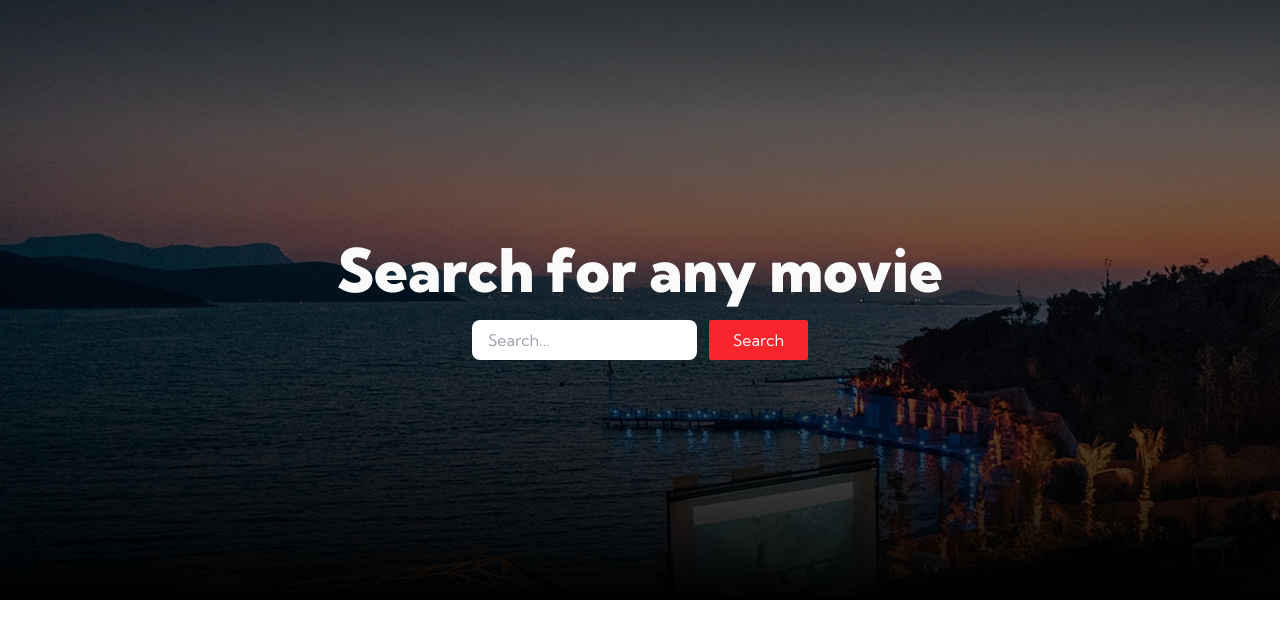
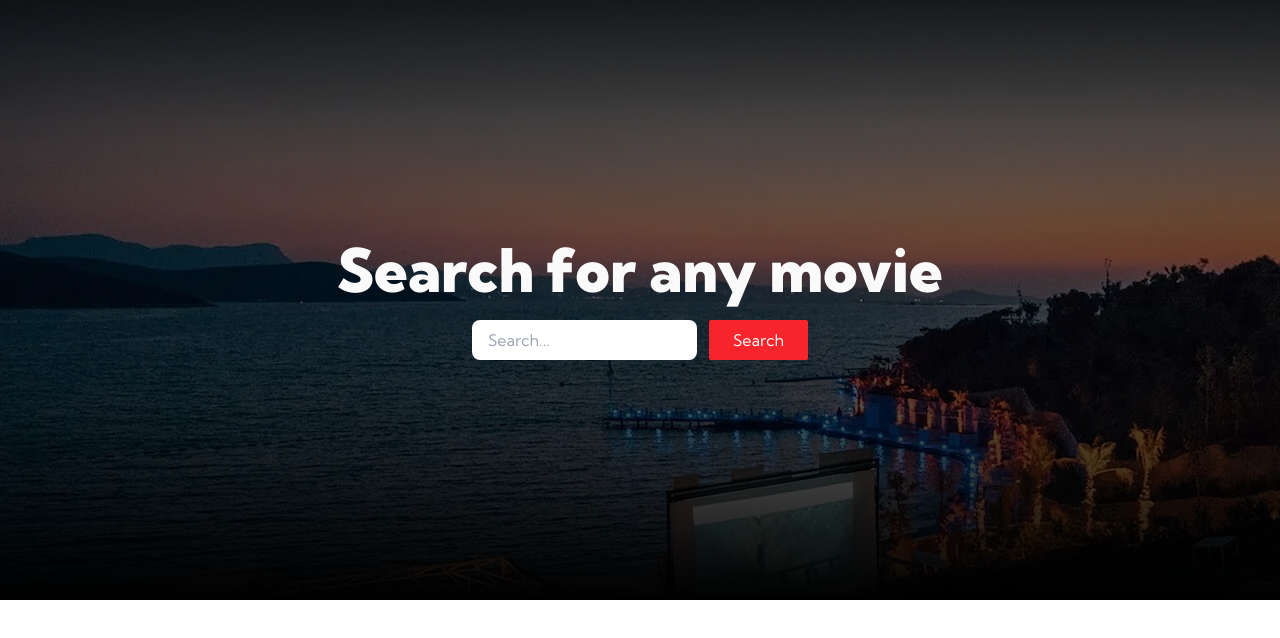
Before and after one commit to maciek617/movie-app, a React (Vite) app: page / in a window 1280 px wide. Shown: the top 638 px of the page. Built offline with nearby package versions, Linux system fonts and the light colour scheme.

Commit message:
update tailwind variables

```diff
--- a/tailwind.config.js
+++ b/tailwind.config.js
@@ -6,11 +6,12 @@ export default {
       colors: {
         'my-white': 'rgb(250, 250, 250)',
         'my-red': '#F9252C',
-        'my-black': '#160102',
+        'my-black': '#010101',
+        darken: 'rgba(0, 0, 0, 0.95)',
       },
       backgroundImage: {
         'hero-pattern':
-          'linear-gradient(to bottom, rgba(0,0,0,0) 20%, rgba(0,0,0,1)), linear-gradient(to top, rgba(0,0,0,0) 10%, rgba(0,0,0,0.7)), url(src/assets/header-image.jpg)',
+          'linear-gradient(to bottom, rgba(0,0,0,0) 20%, rgba(0,0,0,1)), linear-gradient(to top, rgba(0,0,0,0) 20%, rgba(0,0,0,0.85)), url(src/assets/header-image.webp)',
       },
     },
   },
```
